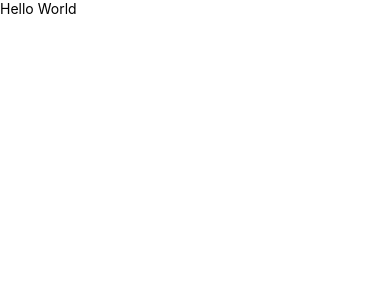
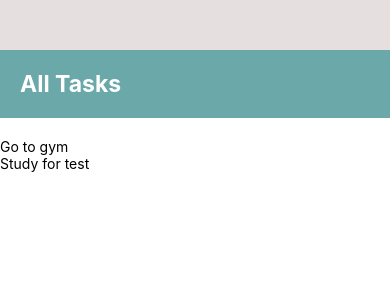
Before and after one commit to payton-burr/react-native-todo, a React Native app: screen / in a window 390 px wide. Shown: the top 300 px of the page. Built offline with nearby package versions, Linux system fonts and the light colour scheme.

Commit message:
Added header and task structure and sample data

```diff
--- a/App.js
+++ b/App.js
@@ -1,17 +1,33 @@
-import React, {useState, } from 'react';
-import { View,  Text, FlatList, StyleSheet, Alert} from 'react-native';
+import React, {useState} from 'react';
+import { View, FlatList, StyleSheet, Alert} from 'react-native';
+import Header from './components/Header';
+import Task from './components/Task';
+
+const App = () => {
+
+  const [items, setItems] = useState([
+    {id: Math.random().toString(), text: 'Go to gym'},
+    {id: Math.random().toString(), text: 'Study for test'},
+  ]);
 
 
-const App = () => {
+
+
   return (
-    <View>
-      <Text>Hello World</Text>
+    <View style={styles.container}>
+      <Header />
+      <FlatList data={items} renderItem={({item}) => <Task item={item}/>}
+      />
     </View>
   )
 }
 
 const styles = StyleSheet.create({
-
+  container: {
+    flex: 1,
+    borderTopWidth: 50,
+    borderTopColor: '#e5dfdf',
+  },
 })
 
 export default App;
--- /dev/null
+++ b/components/Header.js
@@ -0,0 +1,26 @@
+import React from 'react';
+import { View,  Text, StyleSheet} from 'react-native';
+
+const Header = () => {
+
+  return (
+    <View style={styles.header}>
+      <Text style={styles.text}>All Tasks</Text>
+    </View>
+  )
+}
+
+const styles = StyleSheet.create({
+  header: {
+    padding: 20,
+    backgroundColor: '#6ba8a9',
+    marginBottom: 20,
+  },
+  text: {
+    color: '#fff',
+    fontWeight: 'bold',
+    fontSize: 23,
+  },
+});
+
+export default Header;
--- /dev/null
+++ b/components/Task.js
@@ -0,0 +1,17 @@
+import React from 'react';
+import { View,  Text, StyleSheet} from 'react-native';
+
+const Task = ({item}) => {
+
+  return (
+    <View style={styles.header}>
+      <Text style={styles.text}>{item.text}</Text>
+    </View>
+  )
+}
+
+const styles = StyleSheet.create({
+
+});
+
+export default Task;
```
